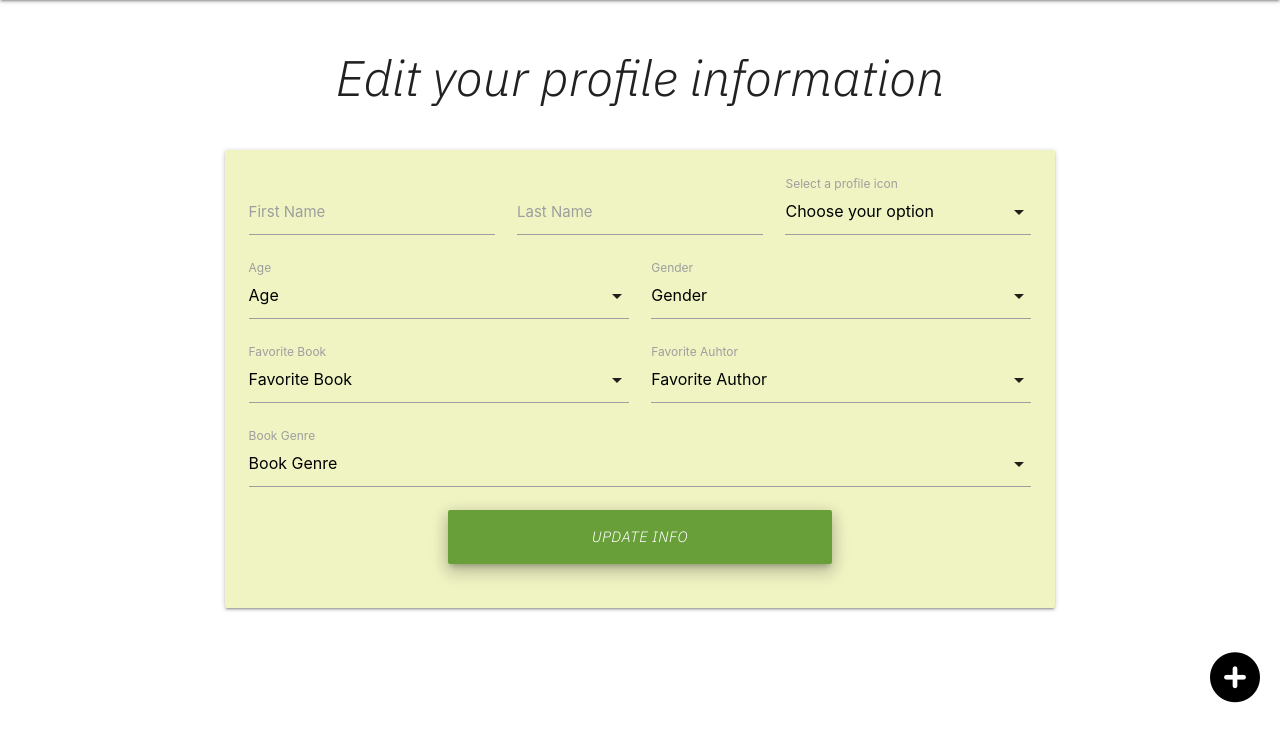
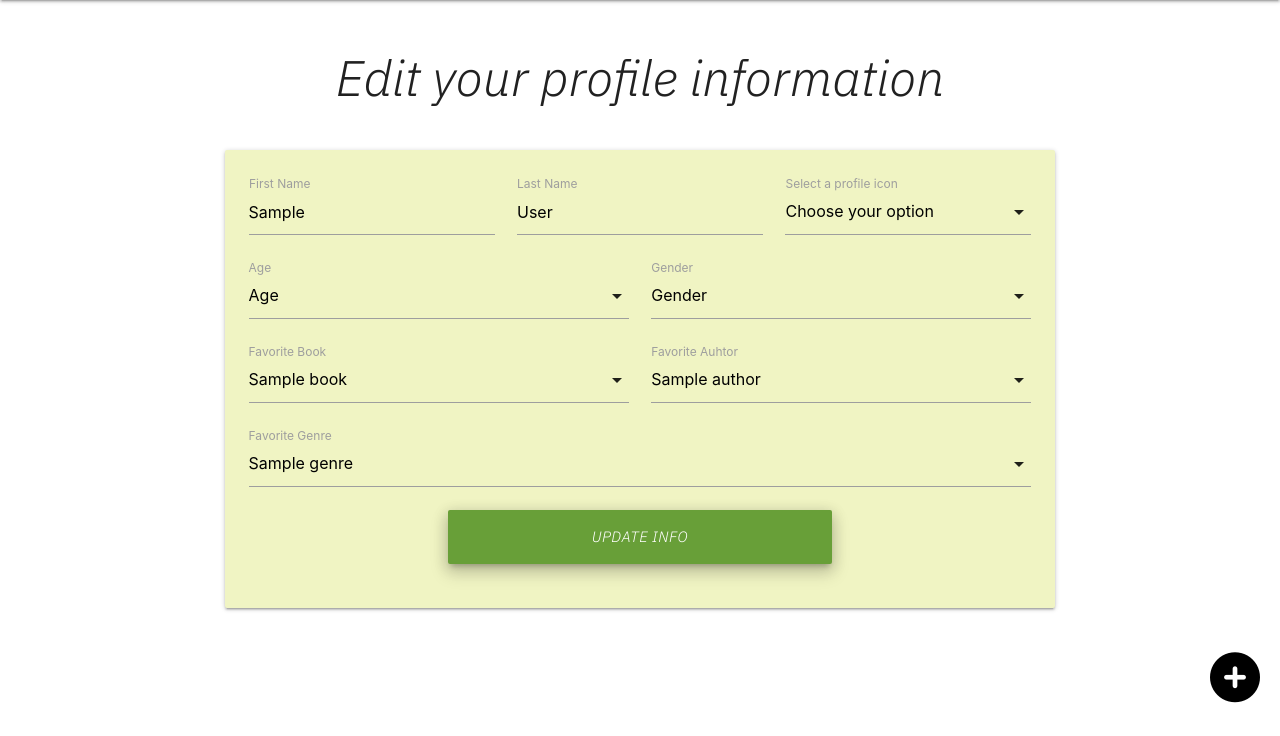
Before and after one commit to matildamuyingo/MilestoneProject3, a Flask app: a page that uses templates/edit_profile.html in a window 1280 px wide. Shown: the part 64-800 px from the top of the page. Run offline with Flask 2, Linux system fonts and the light colour scheme; the visitor is signed in with stand-in values (Sample User, id 1); grey boxes marked "Sample" are stand-in pictures; a database or web service that is not in the repository returns one stand-in record (values such as "Sample title"); some libraries are stand-ins or nearby versions.

Commit message:
The edit profile page have been updated with the correct functionality

```diff
--- a/app.py
+++ b/app.py
@@ -57,7 +57,12 @@ def register():
             'email': request.form.get('email'),
             'password': generate_password_hash(request.form.get('password')),
             'date_joined': datetime_now,
-            'user_icon': request.form.get('user_icon')
+            'user_icon': request.form.get('user_icon'),
+            'user_age': "",
+            'user_gender': "",
+            'fav_book': "",
+            'fav_author': "",
+            'fav_genre': ""
         }
         print(register_user)
         # Insert the form information to the database
@@ -119,19 +124,51 @@ def profile(username):
 def edit_profile(username):
     books = list(mongo.db.books.find())
     genres = list(mongo.db.genres.find())
+    authors = list(mongo.db.authors.find())
+    icons = mongo.db.icons.find()
 
     user = mongo.db.users.find_one(
         {'username': username})
 
-    if session['user'] == user['username']:
-        return render_template(
-            'edit_profile.html', username=user, books=books, genres=genres)
+    if request.method == "POST":
+
+        u_name = user['username']
+        email = user['email']
+        password = user['password']
+        joined = user['date_joined']
+
+        update_info = {
+            'first_name': request.form.get('first_name').capitalize(),
+            'last_name': request.form.get('last_name').capitalize(),
+            'username': u_name,
+            'email': email,
+            'password': password,
+            'date_joined': joined,
+            'user_icon': request.form.get('user_icon'),
+            'user_age': request.form.get('user_age'),
+            'user_gender': request.form.get('user_gender'),
+            'fav_book': request.form.get('fav_book'),
+            'fav_author': request.form.get('fav_author'),
+            'fav_genre': request.form.get('fav_genre')
+        }
+        mongo.db.users.replace_one({'_id': ObjectId(user['_id'])}, update_info)
+        flash('User info updated!')
+
+
     else:
-        return render_template(
-            'edit_profile.html', username=user, books=books, genres=genres)
+        if session['user'] == user['username']:
+            return render_template(
+                'edit_profile.html', username=user, books=books,
+                genres=genres, icons=icons, authors=authors)
+
+        else:
+            return render_template(
+                'edit_profile.html', username=user, books=books,
+                genres=genres, icons=icons, authors=authors)
 
     return render_template(
-        'edit_profile.html', username=user, books=books, genres=genres)
+        'edit_profile.html', username=user, books=books,
+        genres=genres, icons=icons, authors=authors)
 
 
 @app.route('/add_book', methods=["GET", "POST"])
@@ -139,15 +176,20 @@ def add_book():
     if request.method == "POST":
         # Set the image variable to the form input
         image = request.form.get('book_image')
+        rating = request.form.get('rating-drop')
+        if rating:
+            rating = int(request.form.get('rating-drop'))
 
         # The user information from the form that is going to be added
         addBook = {
-            'book_title': request.form.get('book_title').lower(),
-            'author_first_name': request.form.get('author_first_name').lower(),
-            'author_last_name': request.form.get('author_last_name').lower(),
+            'book_title': request.form.get('book_title').capitalize(),
+            'author_first_name': request.form.get(
+                'author_first_name').capitalize(),
+            'author_last_name': request.form.get(
+                'author_last_name').capitalize(),
             'genre': request.form.get('genre').lower(),
             'read_book': request.form.get('read-check'),
-            'rating': request.form.get('rating-drop'),
+            'rating': rating,
             'review': request.form.get('book_review'),
             'added_by': session['user'],
             'book_image': image
@@ -155,13 +197,29 @@ def add_book():
         # if the user did not upload an image, use this url
         if not image:
             addBook['book_image'] = (
-                'https://edit.org/images/cat/book-covers-big-2019101610.jpg')
+                'https://vignette.wikia.nocookie.net/darkseries/images/9/96/No_book_cover_lg.jpg/revision/latest?cb=20170826200421')
+
         # if the user uploaded an image, use the uploaded image
         else:
             addBook['book_image'] = request.form.get('book_image')
 
-        # Insert the form information to the database
+        # Insert the form information about the book to the database
         mongo.db.books.insert_one(addBook)
+
+        # add the authors full name into the database
+        addAuthor = {
+            'author_name': request.form.get(
+                'author_first_name').title() + (" ")
+            + request.form.get('author_last_name').title()
+        }
+
+        # Check if the author already exists in the database
+        existing_author = mongo.db.authors.find_one(
+            {'author_name': addAuthor['author_name'].title()})
+
+        # If the author does not exist, insert name
+        if not existing_author:
+            mongo.db.authors.insert_one(addAuthor)
 
         flash('Book added successfully!')
         return redirect(url_for(
--- a/templates/add_book.html
+++ b/templates/add_book.html
@@ -70,7 +70,7 @@
 				<select id="rating-drop" name="rating-drop">
                   <option value="" disabled selected>Your Rating</option>
                     {% for rating in ratings %}
-                        <option value="{{ rating.book_rating}}">{{ rating.book_rating}}</option>
+                        <option value="{{ rating.book_rating }}">{{ rating.book_rating}}</option>
                     {% endfor %}
 			    </select>
 				<label for="rating-drop">Book Rating</label>
--- a/templates/edit_profile.html
+++ b/templates/edit_profile.html
@@ -7,28 +7,28 @@
 
 	<div class="row">
 
-		<form class="col s12 m8 offset-m2" method="POST" action="#">
+		<form class="col s12 m8 offset-m2" method="POST" action="{{ url_for('edit_profile', username=username.username) }}">
         <div class="card-panel  lime lighten-4">
 
 
             <div class="row register-row">
                 <!--First Name-->
 				<div class="input-field col s6 m4">
-					<input id="first_name" name="first_name" type="text" class="validate">
+					<input id="first_name" name="first_name" minlength="2" maxlength="30" value="{{ username.first_name.capitalize() }}" type="text" class="validate">
 					<label for="first_name">First Name</label>
 				</div>
 
 				<!--Last Name-->
 				<div class="input-field col s6 m4">
-					<input id="last_name" name="last_name" type="text" class="validate">
+					<input id="last_name" name="last_name" minlength="2" maxlength="30" value="{{ username.last_name.capitalize() }}" type="text" class="validate">
 					<label for="last_name">Last Name</label>
 				</div>
 
 				<div class="input-field col s8 offset-s2 m4">
 					<select class="icons" id="user_icon" name="user_icon">
-                            <option value="" disabled selected>Choose your option</option>
+                            <option value="{{ username.user_icon }}" disabled selected>Choose your option</option>
                         {% for icon in icons %}
-                            <option value="{{ icon.icon_link }}" data-icon="{{icon.icon_path}}">{{icon.icon_name.capitalize()}}</option>
+                            <option value="{{ icon.icon_link }}" minlength="5" data-icon="{{icon.icon_path}}">{{icon.icon_name.capitalize()}}</option>
                         {% endfor %}
 				    </select>
 					<label for="user_icon">Select a profile icon</label>
@@ -39,7 +39,7 @@
                 <!--Age Field-->
                 <div class="input-field col s6">
                     <select id="user_age" name="user_age">
-                            <option value="" disabled selected>Age</option>
+                            <option value="" disabled>Age</option>
                         {% for gender in genders %}
                             <option value="">Age option</option>
                         {% endfor %}
@@ -51,7 +51,7 @@
 
                 <div class="input-field col s6">
                     <select id="user_gender" name="user_gender">
-                            <option value="" disabled selected>Gender</option>
+                            <option value="" minlength="5" maxlength="10" disabled>Gender</option>
                         {% for gender in genders %}
                             <option value="{{ gender.gender }}">{{ gender.gender }}</option>
                         {% endfor %}
@@ -63,10 +63,10 @@
             <!--Favorite Book-->
 			<div class="row register-row">
 				<div class="input-field col s6">
-                    <select id="fav_book" name="fav_book">
-                            <option value="" disabled selected>Favorite Book</option>
+                    <select id="fav_book" name="fav_book" minlength="5" maxlength="30">
+                            <option value="" disabled>Favorite Book</option>
                         {% for book in books %}
-                            <option value="{{ book.book_title }}">{{ book.book_title }}</option>
+                            <option value="{{ book.book_title.capitalize() }}">{{ book.book_title.capitalize() }}</option>
                         {% endfor %}
                     </select>
                         <label for="fav_book">Favorite Book</label>
@@ -74,8 +74,8 @@
 
                 <!--Favorite Author-->
                 <div class="input-field col s6">
-                    <select id="fav_author" name="fav_author">
-                            <option value="" disabled selected>Favorite Author</option>
+                    <select id="fav_author" name="fav_author" minlength="5" maxlength="30">
+                            <option value="" disabled>Favorite Author</option>
                         {% for author in authors %}
                             <option value="{{ author.author_name }}">{{ author.author_name }}</option>
                         {% endfor %}
@@ -89,13 +89,17 @@
             <!--Favorite Genre-->
 			<div class="row register-row">
 				<div class="input-field col s12">
-					<select id="genre" name="genre">
-                        <option value="" disabled selected>Book Genre</option>
+					<select id="fav_genre" name="fav_genre" minlength="5" maxlength="30">
+                        <option value="" disabled>Book Genre</option>
                     {% for genre in genres %}
-                        <option value="{{ genre.genre_name }}">{{ genre.genre_name }}</option>
+                        {% if genre.genre_name == username.fav_genre %}
+                        <option value="{{ username.fav_genre }}" selected>{{ genre.genre_name }}</option>
+                        {% else %}
+                        <option value="{{ username.fav_genre }}" selected>{{ genre.genre_name }}</option>
+                        {% endif %}
                     {% endfor %}
 			    </select>
-				<label for="genre">Book Genre</label>
+				<label for="fav_genre">Favorite Genre</label>
 				</div>
 			</div>
 
```
Also changed, not shown: templates/profile.html (+6 -7 lines), README.md.
